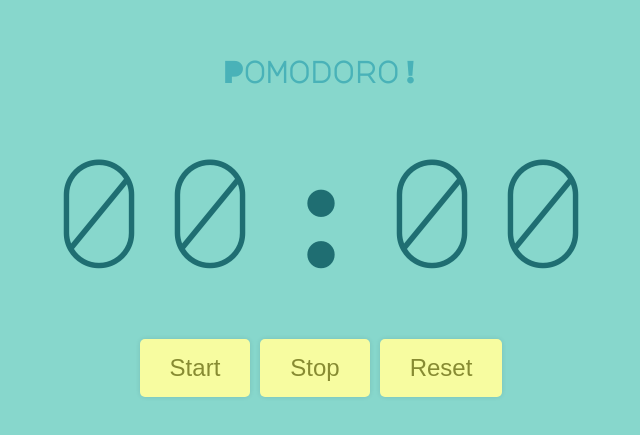
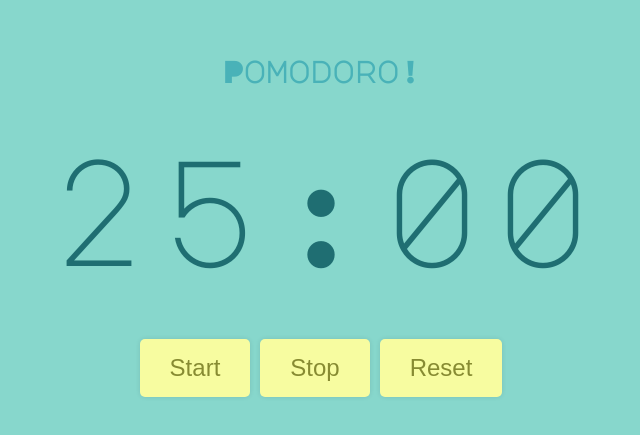
Before and after one commit to Avishek-kr/Timer-reactjs, a React (Create React App) app: page / in a window 1280 px wide. Shown: the part 177-612 px from the top of the page, without its empty margins (319-959 px from the left). Built offline with nearby package versions, Linux system fonts and the light colour scheme; the HTML template or start-up script is replaced by a standard one.

Commit message:
added default timming

```diff
--- a/src/App.js
+++ b/src/App.js
@@ -1,15 +1,26 @@
-import React from 'react';
+import React, { useState } from 'react';
 import './App.css';
 
+function padTime(time){
+  return time.toString().padStart(2, '0');
+}
+
 export default function App() {
+  const [timeLeft, SetTimeLeft]= useState(25*60);
+const minutes=padTime(Math.floor(timeLeft/60));
+const seconds=padTime(timeLeft-minutes*60);
+
+
+
+
   return (
     <div className="app">
       <h2>Pomodoro!</h2>
 
       <div className="timer">
-        <span>00</span>
+        <span>{minutes}</span>
         <span>:</span>
-        <span>00</span>
+        <span>{seconds}</span>
       </div>
 
       <div className="buttons">
```
